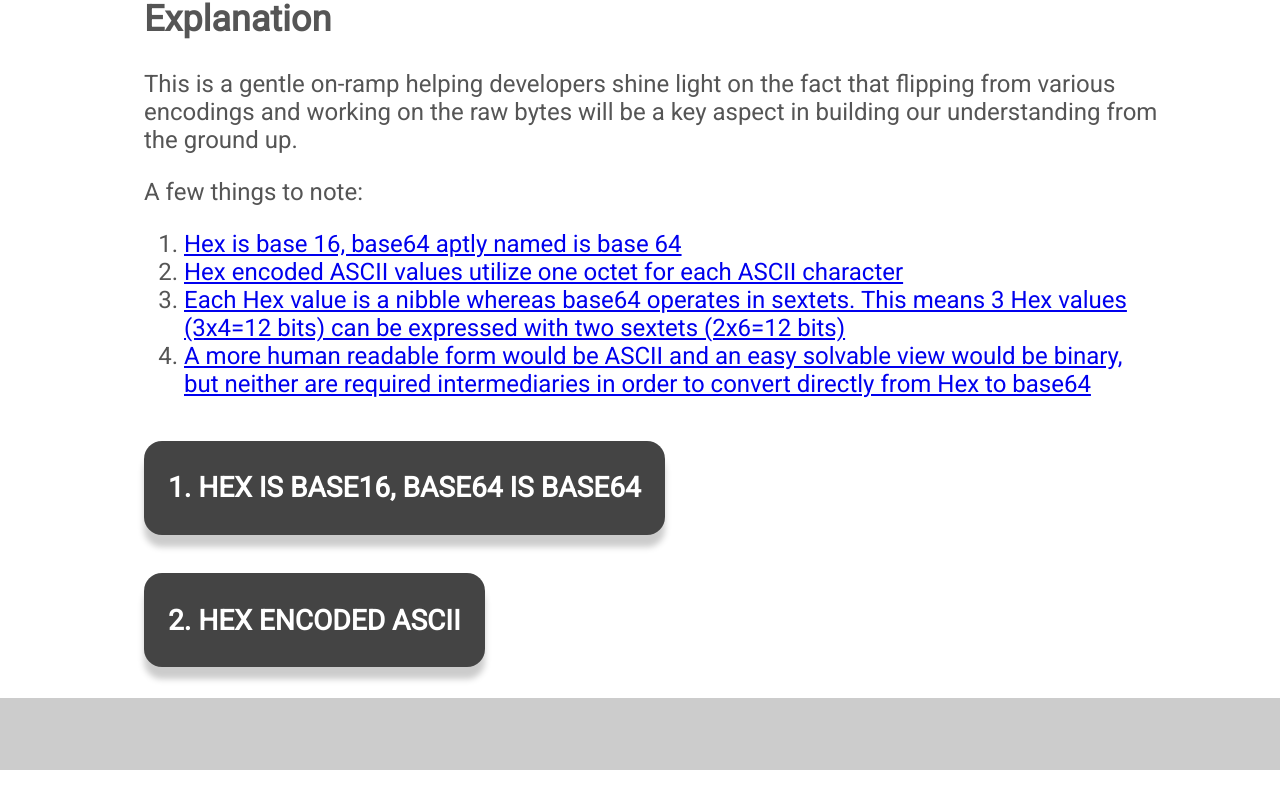
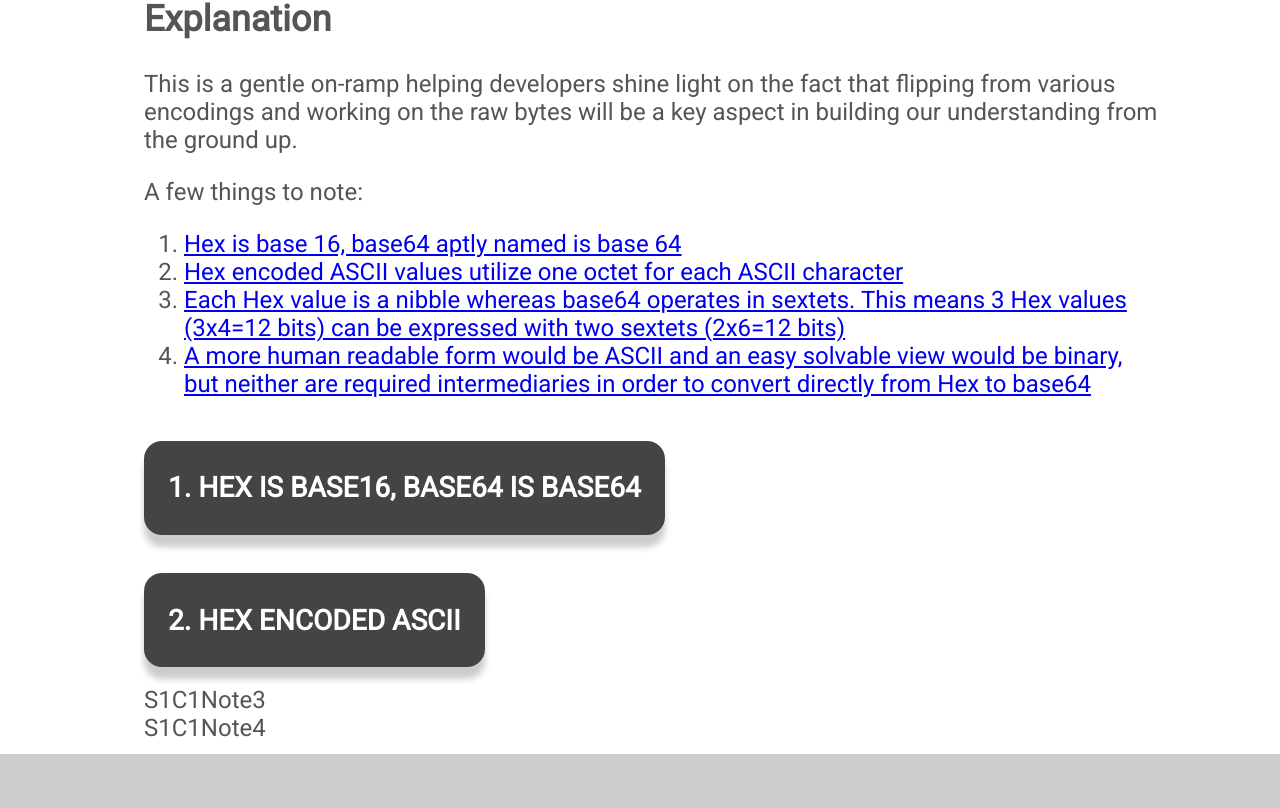
Before and after one commit to mcnichol/cryptopals, a React (Create React App) app: page /s1c1 in a window 1280 px wide. Shown: the part 551-1359 px from the top of the page. Before the commit the page ends 1321 px from the top, so only its background shows below. Built offline with nearby package versions, Linux system fonts and the light colour scheme.

Commit message:
Stub note 2 and note-3 for s1c1

```diff
--- a/src/component/s1c1-explanation.js
+++ b/src/component/s1c1-explanation.js
@@ -1,6 +1,8 @@
 import React, { Component } from 'react';
 import S1C1Note1 from './s1c1-note1';
 import S1C1Note2 from './s1c1-note2';
+import S1C1Note3 from './s1c1-note3';
+import S1C1Note4 from './s1c1-note4';
 
 class S1C1Explanation extends Component {
   render(){
@@ -19,6 +21,8 @@ class S1C1Explanation extends Component {
         </ol>
         <S1C1Note1 />
         <S1C1Note2 />
+        <S1C1Note3 />
+        <S1C1Note4 />
       </div>
     );
   }
--- /dev/null
+++ b/src/component/s1c1-note3.js
@@ -0,0 +1,11 @@
+import React, { Component } from 'react';
+
+class S1C1Note3 extends Component {
+  render(){
+    return (
+      <div>S1C1Note3</div>
+    );
+  }
+}
+
+export default S1C1Note3;
--- /dev/null
+++ b/src/component/s1c1-note4.js
@@ -0,0 +1,11 @@
+import React, { Component } from 'react';
+
+class S1C1Note4 extends Component {
+  render(){
+    return (
+      <div>S1C1Note4</div>
+    );
+  }
+}
+
+export default S1C1Note4;
```
